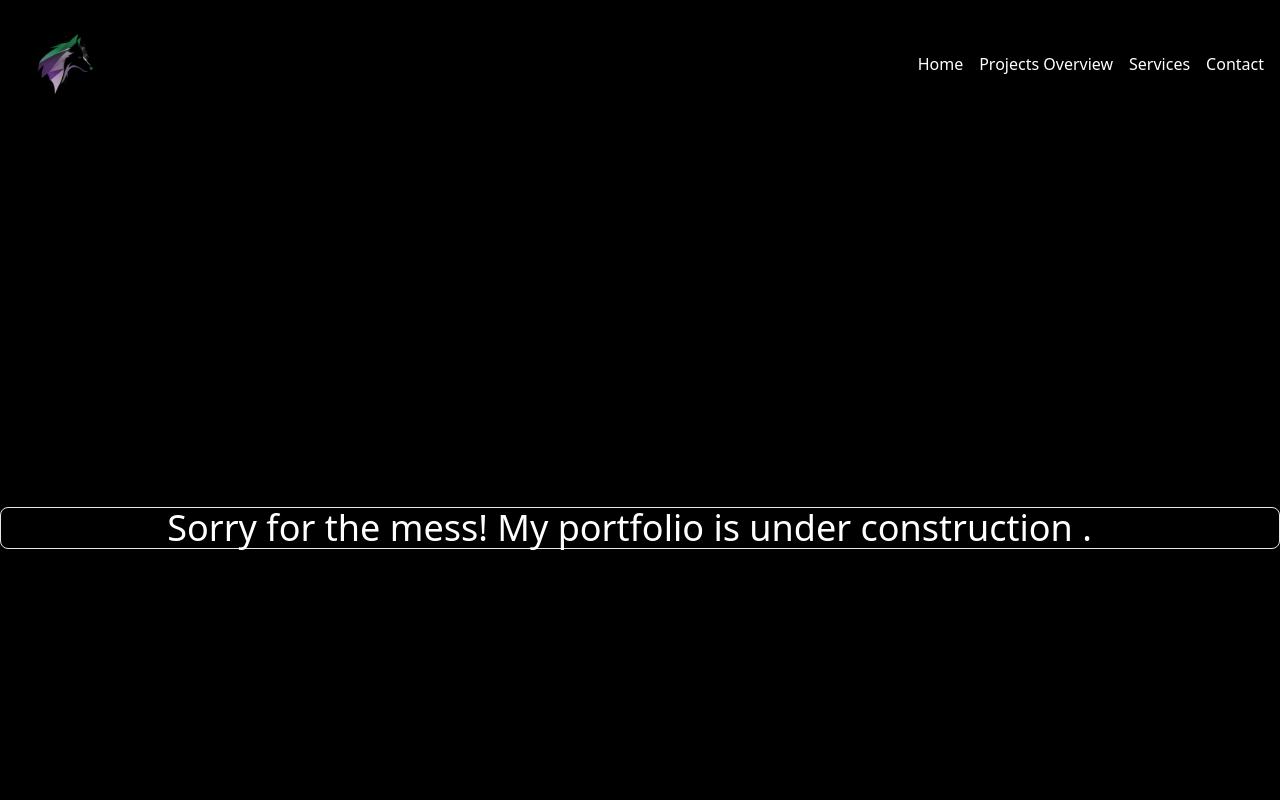
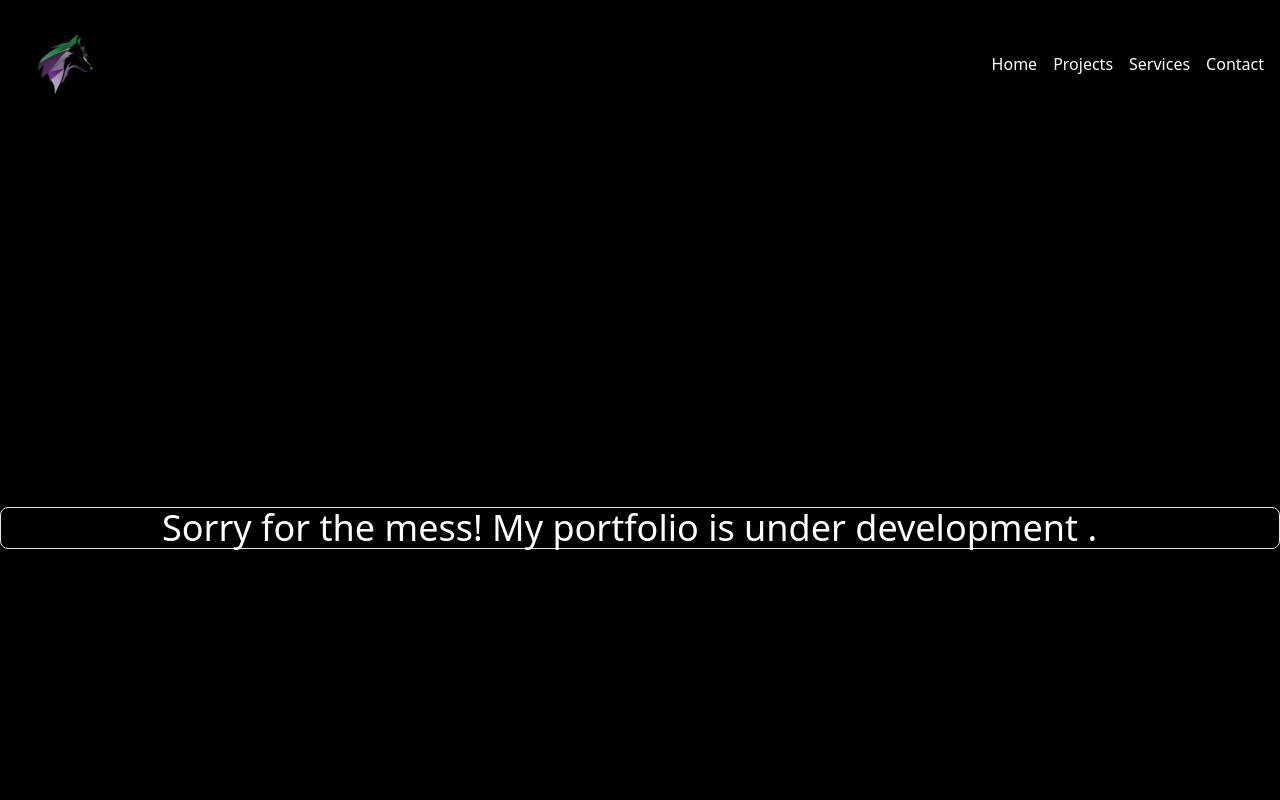
Before and after one commit to LDS-E/LDS-E-Personal-Portfolio, a React (Vite) app: page / in a window 1280 px wide. Shown: the top 800 px of the page. Built offline with nearby package versions, Linux system fonts and the light colour scheme.

Commit message:
Corrections on NavBar labels.

```diff
--- a/src/components/ContactMe.jsx
+++ b/src/components/ContactMe.jsx
@@ -18,7 +18,7 @@ const ContactMe = () => {
 
     const handleSubmit = (e) => {
         e.preventDefault();
-        // Aqui você pode adicionar a lógica para enviar o formulário, como fazer uma solicitação HTTP para um servidor.
+        // further request for a request HTTP server.
         console.log(formData);
     };
 
--- a/src/components/HeroSection.jsx
+++ b/src/components/HeroSection.jsx
@@ -12,11 +12,11 @@ const HeroSection = () => {
 
     typewriter
       .changeDelay(50)
-      .typeString("Sorry for the mess! My portfolio is under construction")
+      .typeString("Sorry for the mess! My portfolio is under development")
       .changeDeleteSpeed(200)
       .changeDelay(200)
       .deleteChars(2)
-      .typeString("on .")
+      .typeString("nt .")
       .deleteChars(1)
       .typeString(",")
       .deleteChars(1)
--- a/src/components/NavBar.jsx
+++ b/src/components/NavBar.jsx
@@ -10,12 +10,12 @@ const Navbar = () => {
   return (
     <nav className="bg-black text-white p-4 flex justify-between items-center">
       <div className="md:flex md:items-center">
-        {/* Logo */}
+
         <div className="mr-auto">
           <img src="/src/assets/ldselogo.png" alt="Logo" className="h-24" />
         </div>
 
-        {/* Botão de Menu */}
+
         <div className="cursor-pointer md:hidden" onClick={toggleMenu}>
           <svg
             className="w-6 h-6"
@@ -34,13 +34,13 @@ const Navbar = () => {
         </div>
       </div>
 
-      {/* Links do Menu */}
+
       <ul className={`md:flex md:items-center md:w-auto ${isOpen ? 'block' : 'hidden'} mt-4 md:mt-0`}>
         <li className="md:ml-4">
           <a href="#" className="block md:inline-block text-white hover:text-gray-400 transition duration-300">Home</a>
         </li>
         <li className="md:ml-4">
-          <a href="#" className="block md:inline-block text-white hover:text-gray-400 transition duration-300">Projects Overview</a>
+          <a href="#" className="block md:inline-block text-white hover:text-gray-400 transition duration-300">Projects</a>
         </li>
         <li className="md:ml-4">
           <a href="#" className="block md:inline-block text-white hover:text-gray-400 transition duration-300">Services</a>
```
